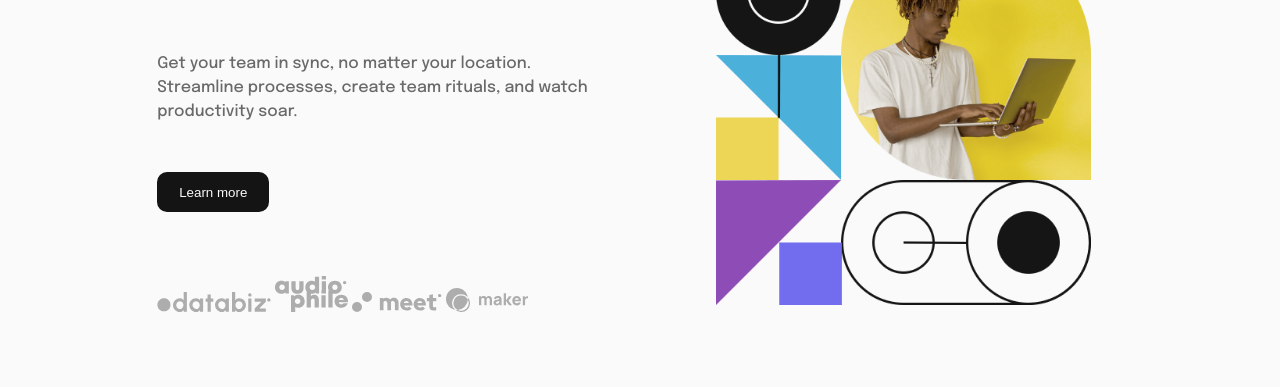
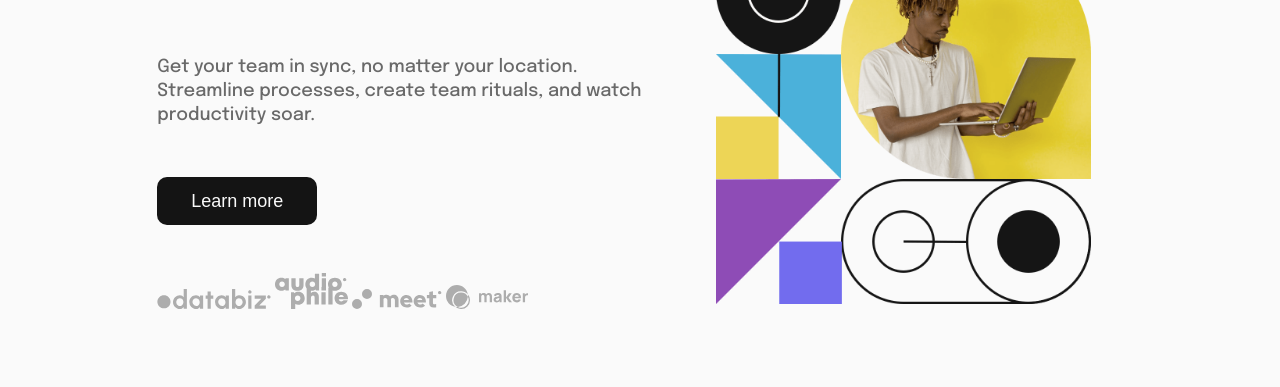
Before and after one commit to DanWinCross/Intro-with-dropdown-nav-main, a plain HTML site: page index.html in a window 1280 px wide. Shown: the part 299-686 px from the top of the page. Drawn offline with Linux system fonts and the light colour scheme.

Commit message:
complete web display with inactive buttons. Text resised to 18px

```diff
--- a/style.css
+++ b/style.css
@@ -14,7 +14,8 @@ h1{
 
 a,
 button {
-    color: hsl(0, 0%, 41%)
+    color: hsl(0, 0%, 41%);
+    font-size: 18px;
 }
 
 p,
@@ -22,6 +23,7 @@ p,
 .company-dropdown a{
     color: hsl(0, 0%, 41%);
     line-height: 1.5rem;
+    font-size: 18px;
 }
 
 .attribution{
@@ -110,12 +112,13 @@ h1 {
 }
 
 button {
-    width: 7rem;
-    height: 2.5rem;
-    margin-bottom: 4rem;
+    width: 10rem;
+    height: 3rem;
+    margin-bottom: 3rem;
     margin-top: 2rem;
     background-color: hsl(0, 0%, 8%);
     color: hsl(0, 0%, 98%);
     border: none;
     border-radius: 10px;
+    font-size: 18px;
 }
```
